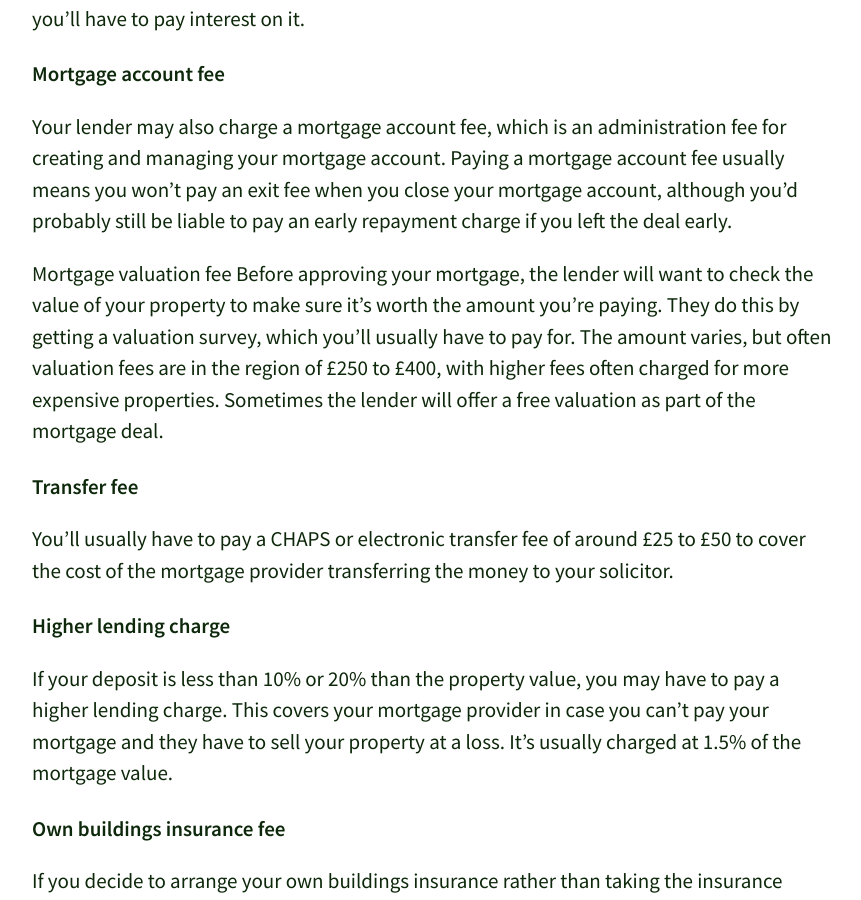
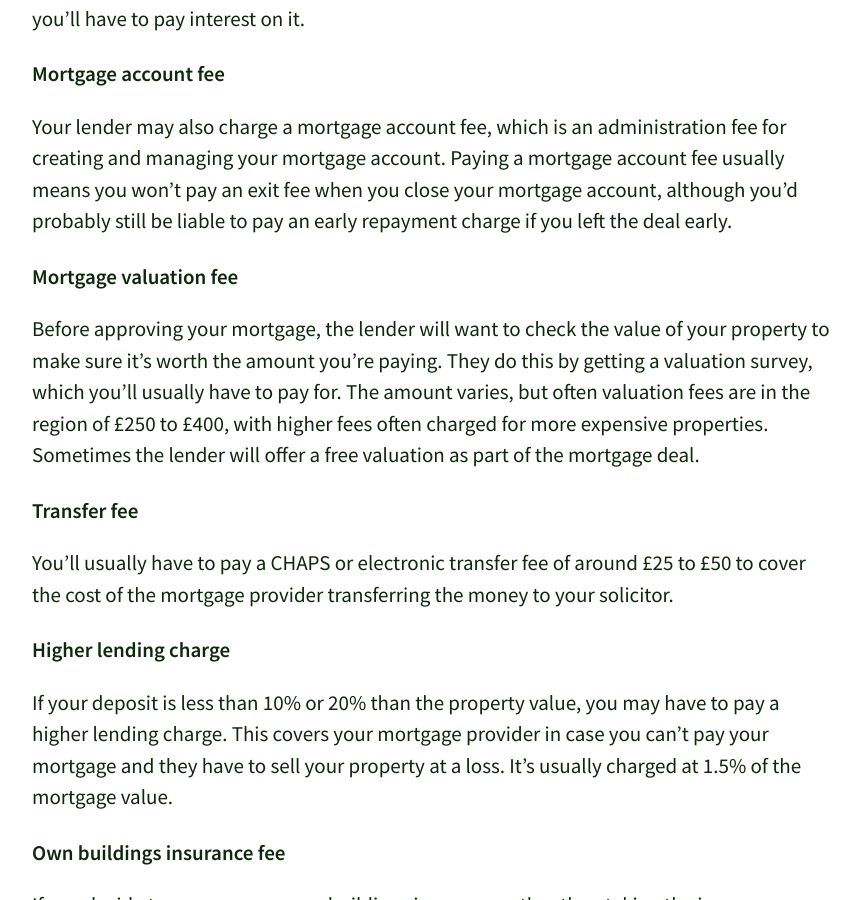
Before and after one commit to olitrussle/blog, a Jekyll site: the page built from _posts/2017-05-26-fees-getting-a-mortgage.md, in a window 1280 px wide and 900 px high, scrolled down 2003 px. Shown: the whole window, without its empty margins (208-1069 px from the left). Built offline with Jekyll 4.4.1, drawn with Linux system fonts in a browser that asks for light colours; comment, search, counter and statistics services are not loaded.

```diff
--- a/_posts/2017-05-26-fees-getting-a-mortgage.md
+++ b/_posts/2017-05-26-fees-getting-a-mortgage.md
@@ -34,7 +34,7 @@ Mortgage arrangement fees can be £2,000 or more, but the average is around £1,
 ### Mortgage account fee
 Your lender may also charge a mortgage account fee, which is an administration fee for creating and managing your mortgage account. Paying a mortgage account fee usually means you won’t pay an exit fee when you close your mortgage account, although you’d probably still be liable to pay an early repayment charge if you left the deal early.
 
-Mortgage valuation fee
+### Mortgage valuation fee
 Before approving your mortgage, the lender will want to check the value of your property to make sure it’s worth the amount you’re paying. They do this by getting a valuation survey, which you’ll usually have to pay for. The amount varies, but often valuation fees are in the region of £250 to £400, with higher fees often charged for more expensive properties. Sometimes the lender will offer a free valuation as part of the mortgage deal.
 
 ### Transfer fee
```
